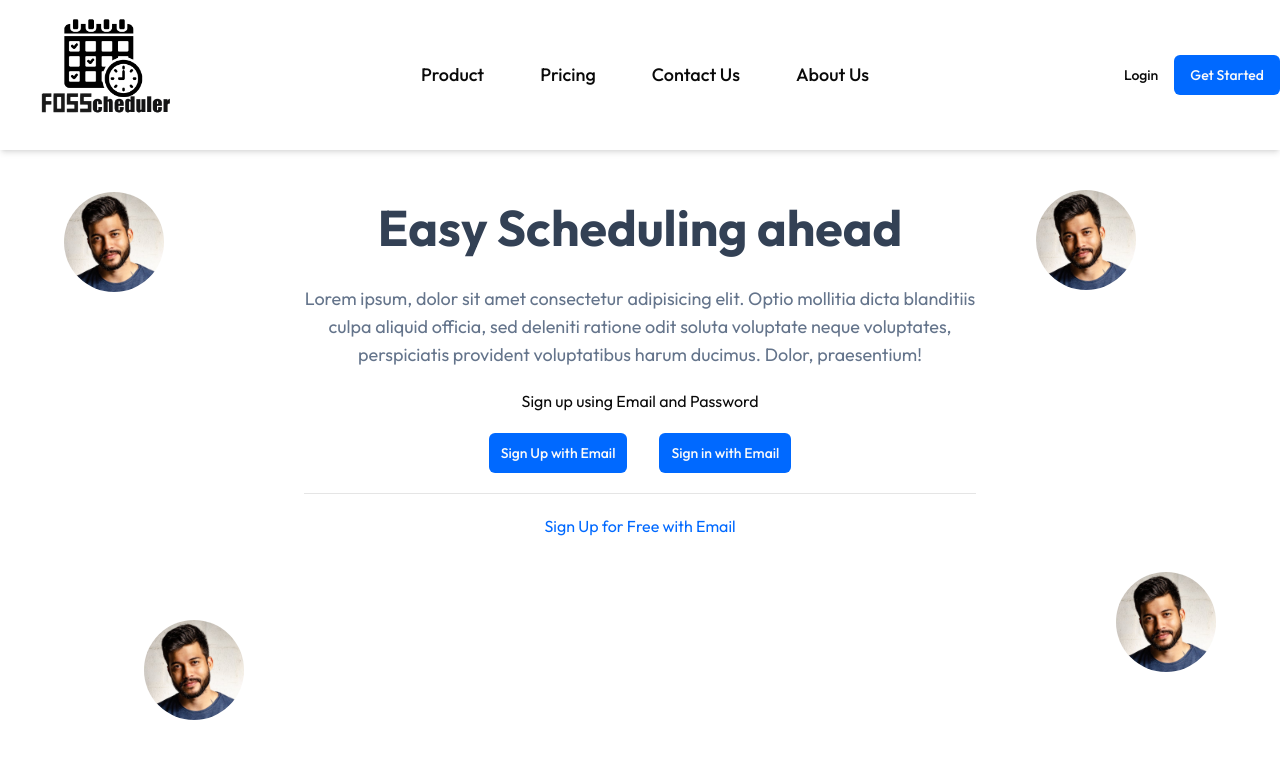
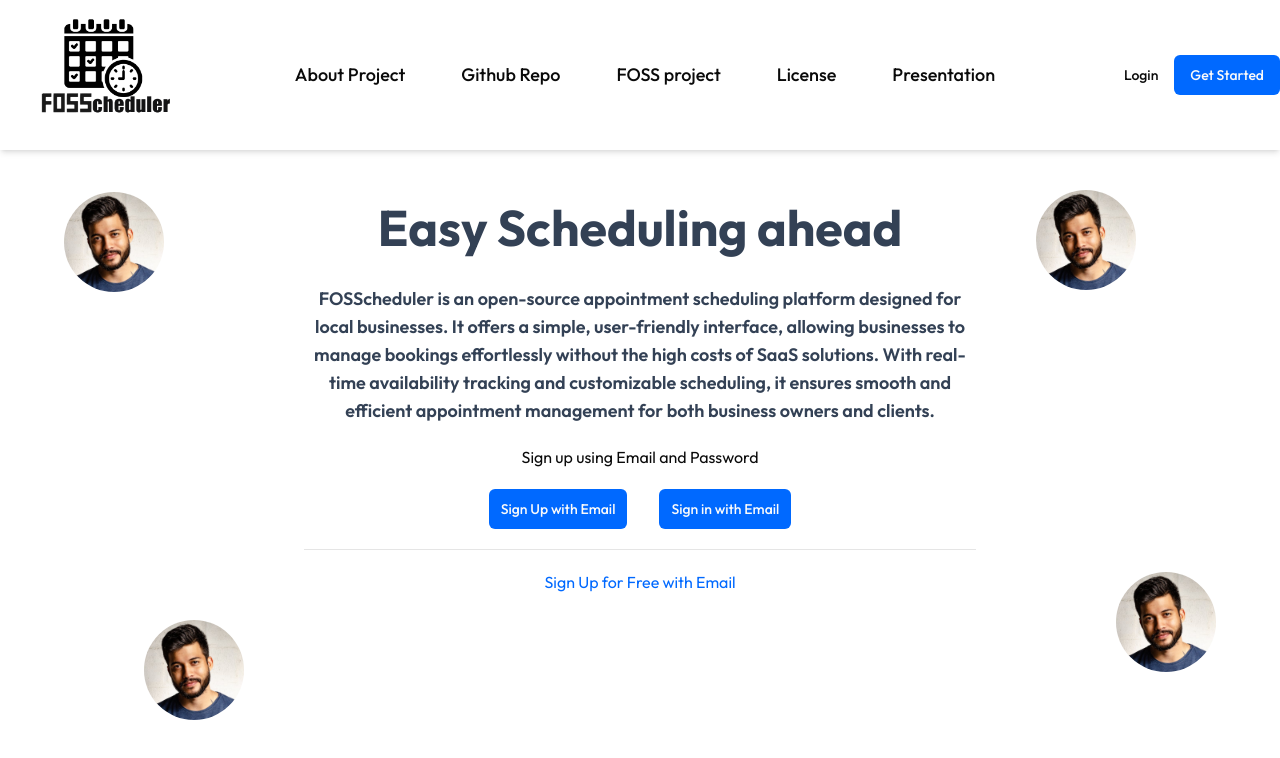
Before and after one commit to Kushika-Agarwal/FOSScheduler, a Next.js app: page / in a window 1280 px wide. Shown: the top 758 px of the page. Built offline with nearby package versions, Linux system fonts and the light colour scheme.

Commit message:
links updated

```diff
--- a/app/_components/Header.jsx
+++ b/app/_components/Header.jsx
@@ -17,16 +17,29 @@
         />
         <ul className="hidden md:flex gap-14 font-medium text-lg">
           <li className="hover:text-primary hover:bg-slate-50 transition-all duration-300 cursor-pointer">
-            Product
+            <Link href="https://github.com/Kushika-Agarwal/FOSScheduler/blob/main/README.md">
+              About Project
+            </Link>
           </li>
           <li className="hover:text-primary hover:bg-slate-50 transition-all duration-300 cursor-pointer">
-            Pricing
+            <Link href="https://github.com/Kushika-Agarwal/FOSScheduler">
+              Github Repo
+            </Link>
           </li>
           <li className="hover:text-primary hover:bg-slate-50 transition-all duration-300 cursor-pointer">
-            Contact Us
+            <Link href="https://fossunited.org/hack/fosshack25/p/l14hc6qms7">
+              FOSS project
+            </Link>
           </li>
           <li className="hover:text-primary hover:bg-slate-50 transition-all duration-300 cursor-pointer">
-            About Us
+            <Link href="https://github.com/Kushika-Agarwal/FOSScheduler/blob/main/LICENSE">
+              License
+            </Link>
+          </li>
+          <li className="hover:text-primary hover:bg-slate-50 transition-all duration-300 cursor-pointer">
+            <Link href="https://docs.google.com/presentation/d/1tIwEVdvXVCc-93Bsz1hpOpDtpNk9r-ZhRqLMX_gU3bo/edit">
+              Presentation
+            </Link>
           </li>
         </ul>
         <div>
--- a/app/_components/Hero.jsx
+++ b/app/_components/Hero.jsx
@@ -35,11 +35,13 @@
         <h2 className="font-bold text-[50px] text-slate-700">
           Easy Scheduling ahead
         </h2>
-        <h2 className="text-lg mt-5 text-slate-500">
-          Lorem ipsum, dolor sit amet consectetur adipisicing elit. Optio
-          mollitia dicta blanditiis culpa aliquid officia, sed deleniti ratione
-          odit soluta voluptate neque voluptates, perspiciatis provident
-          voluptatibus harum ducimus. Dolor, praesentium!
+        <h2 className="text-lg mt-5 text-slate-700 font-semibold">
+          FOSScheduler is an open-source appointment scheduling platform
+          designed for local businesses. It offers a simple, user-friendly
+          interface, allowing businesses to manage bookings effortlessly without
+          the high costs of SaaS solutions. With real-time availability tracking
+          and customizable scheduling, it ensures smooth and efficient
+          appointment management for both business owners and clients.
         </h2>
         <div className=" gap-5 mt-5 flex flex-col">
           <h3>Sign up using Email and Password</h3>
```
Also changed, not shown: image.png (added).
